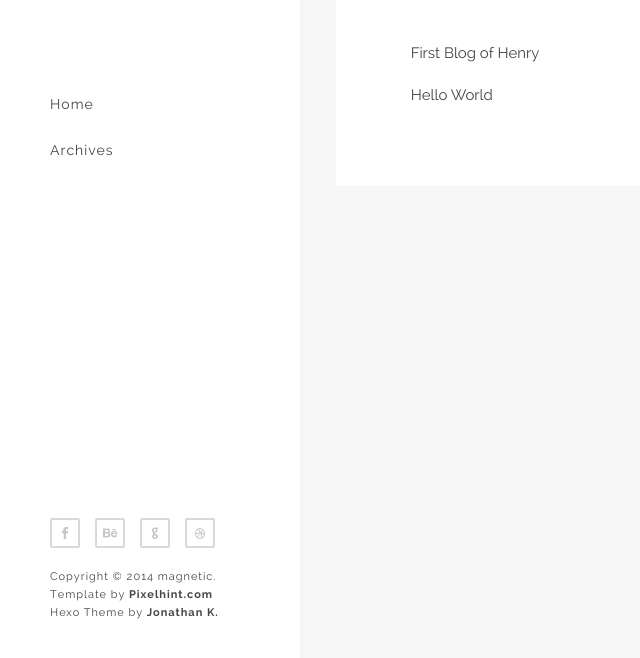
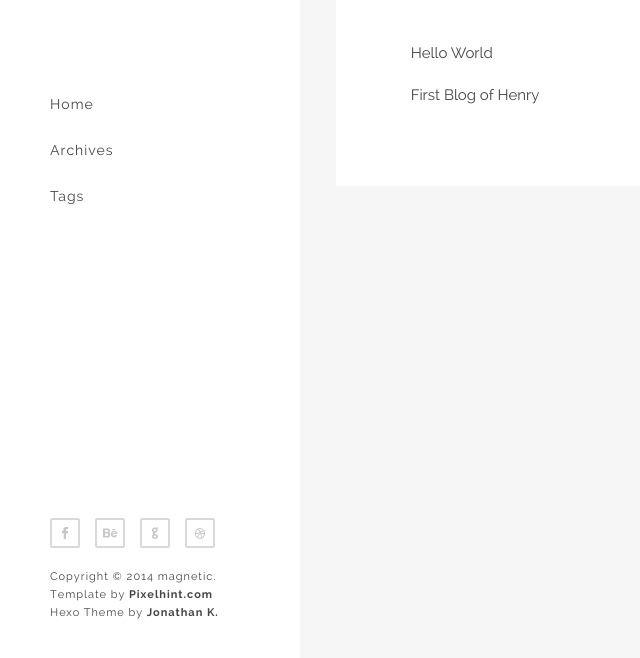
Before and after one commit to HenryHong16/HenryHong16.github.io, a plain HTML site: page archives/index.html in a window 1280 px wide. Shown: the part 128-786 px from the top of the page, without its empty margins (0-640 px from the left). Drawn offline with Linux system fonts and the light colour scheme.

Commit message:
Site updated: 2017-05-04 16:43:39

```diff
--- a/archives/index.html
+++ b/archives/index.html
@@ -72,6 +72,10 @@
                 <a href="/archives">Archives</a>
             </li>
 
+            <li>
+                <a href="/tags">Tags</a>
+            </li>
+
         </ul>
     </nav><!-- end navigation menu -->
 
@@ -111,11 +115,11 @@
             <ul class="archive-list">
 
                     <li>
-    <a href="/2017/05/04/First-Blog-of-Henry/">First Blog of Henry</a>
+    <a href="/2017/05/02/hello-world/">Hello World</a>
 </li>
 
                     <li>
-    <a href="/2017/05/02/hello-world/">Hello World</a>
+    <a href="/2017/05/04/First-Blog-of-Henry/">First Blog of Henry</a>
 </li>
 
             </ul>
```
Also changed, not shown: 2017/05/02/hello-world/index.html (+4 -0 lines), 2017/05/04/First-Blog-of-Henry/index.html (+4 -0 lines), archives/2017/05/index.html (+6 -2 lines), archives/2017/index.html (+6 -2 lines), index.html (+4 -0 lines).
